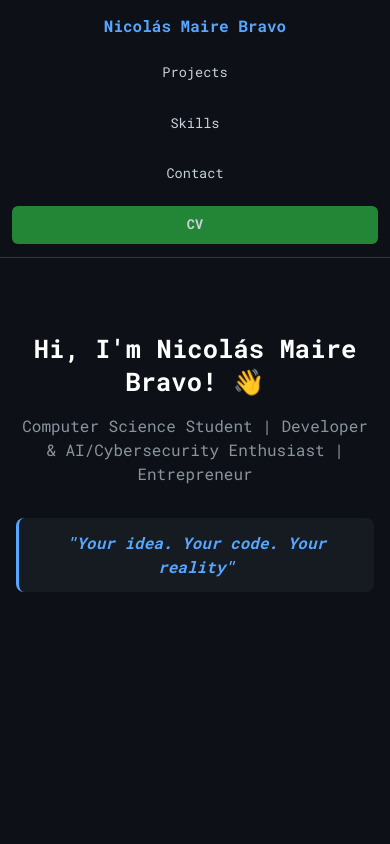
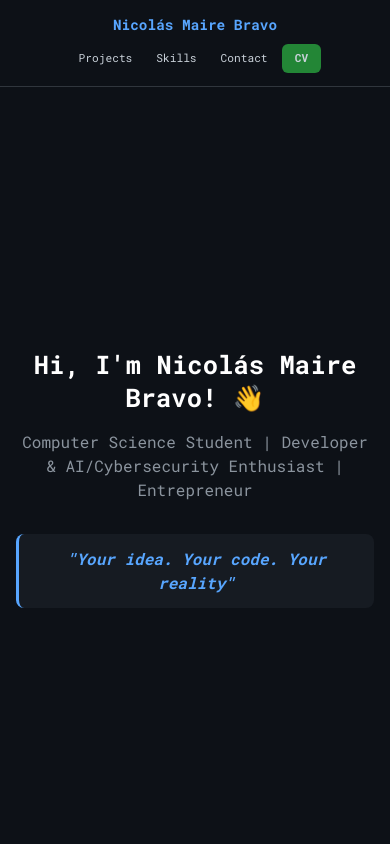
Before and after one commit to nico-maire/nico-maire.github.io, a plain HTML site: page index.html in a window 390 px wide. Shown: the top 844 px of the page. Drawn offline with nearby package versions, Linux system fonts and the light colour scheme.

Commit message:
more responsive changes

```diff
--- a/style.css
+++ b/style.css
@@ -399,42 +399,46 @@ footer {
 @media screen and (max-width: 767px) {
     /* Navigation - Mobile Menu */
     nav {
-        padding: 1rem 4%;
-        flex-direction: column;
-        gap: 1rem;
+        padding: 0.8rem 3%;
+        flex-wrap: wrap;
+        gap: 0.5rem;
     }
 
     .nav-brand {
-        font-size: 1.2rem;
+        font-size: 1rem;
+        width: 100%;
+        text-align: center;
     }
 
     .nav-links {
-        flex-direction: column;
-        gap: 0.8rem;
-        text-align: center;
+        flex-direction: row;
+        gap: 0.5rem;
+        flex-wrap: wrap;
+        justify-content: center;
         width: 100%;
+        font-size: 0.75rem;
     }
 
     .nav-links li {
-        width: 100%;
+        flex: 0 0 auto;
     }
 
     .nav-links a {
         display: block;
-        padding: 0.5rem;
-        font-size: 0.9rem;
+        padding: 0.4rem 0.8rem;
+        font-size: 0.75rem;
+        white-space: nowrap;
     }
 
     .cv-link {
-        width: 100%;
-        text-align: center;
+        padding: 0.4rem 1rem !important;
     }
 
     /* Hero Section */
     header {
         height: auto;
         min-height: 100vh;
-        padding: 8rem 1.5rem 2rem;
+        padding: 10rem 1.5rem 2rem;
     }
 
     .hero-content h1 {
@@ -554,20 +558,29 @@ footer {
 @media screen and (max-width: 480px) {
     /* Navigation */
     nav {
-        padding: 0.8rem 3%;
+        padding: 0.8rem 2%;
     }
 
     .nav-brand {
-        font-size: 1rem;
+        font-size: 0.9rem;
+    }
+
+    .nav-links {
+        gap: 0.3rem;
     }
 
     .nav-links a {
-        font-size: 0.85rem;
+        font-size: 0.7rem;
+        padding: 0.35rem 0.6rem;
+    }
+
+    .cv-link {
+        padding: 0.35rem 0.8rem !important;
     }
 
     /* Hero Section */
     header {
-        padding: 7rem 1rem 2rem;
+        padding: 9rem 1rem 2rem;
     }
 
     .hero-content h1 {
```
